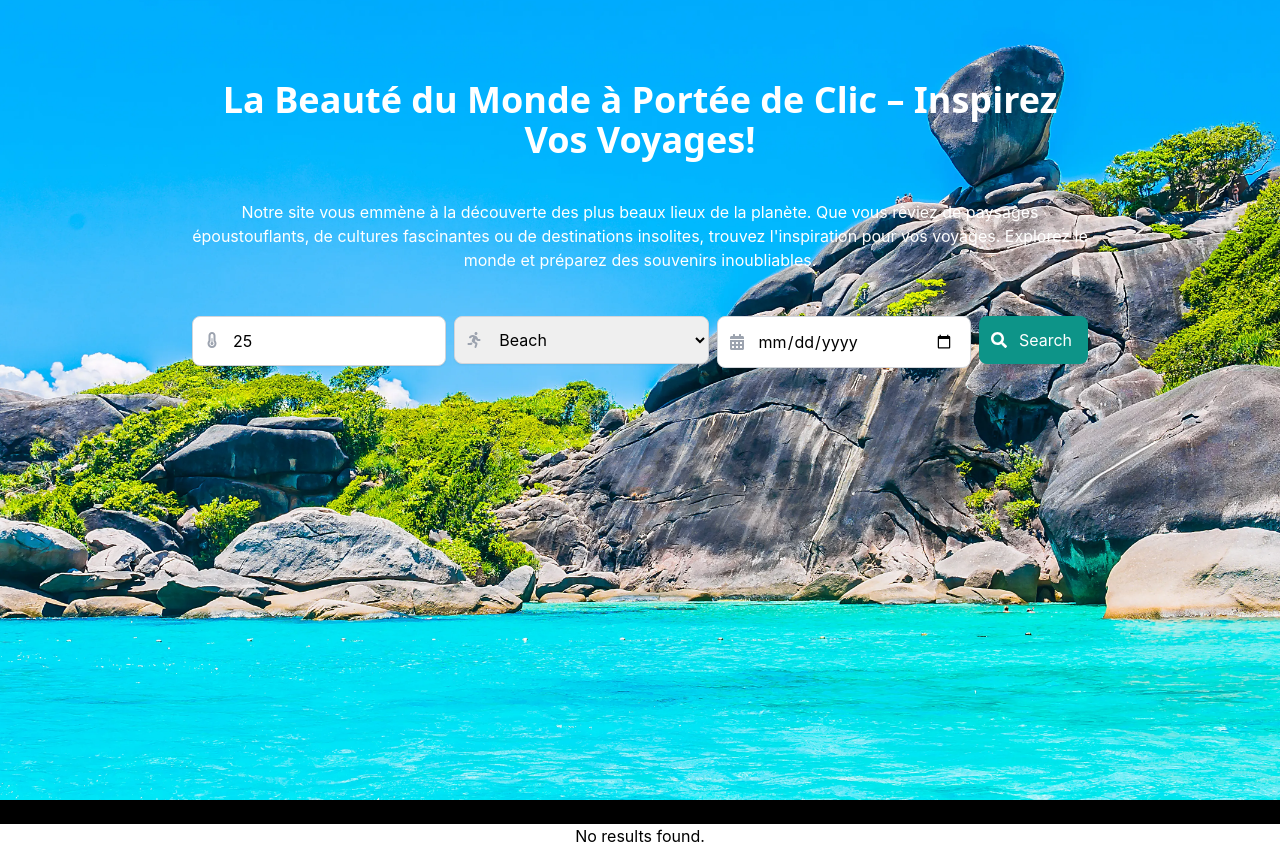
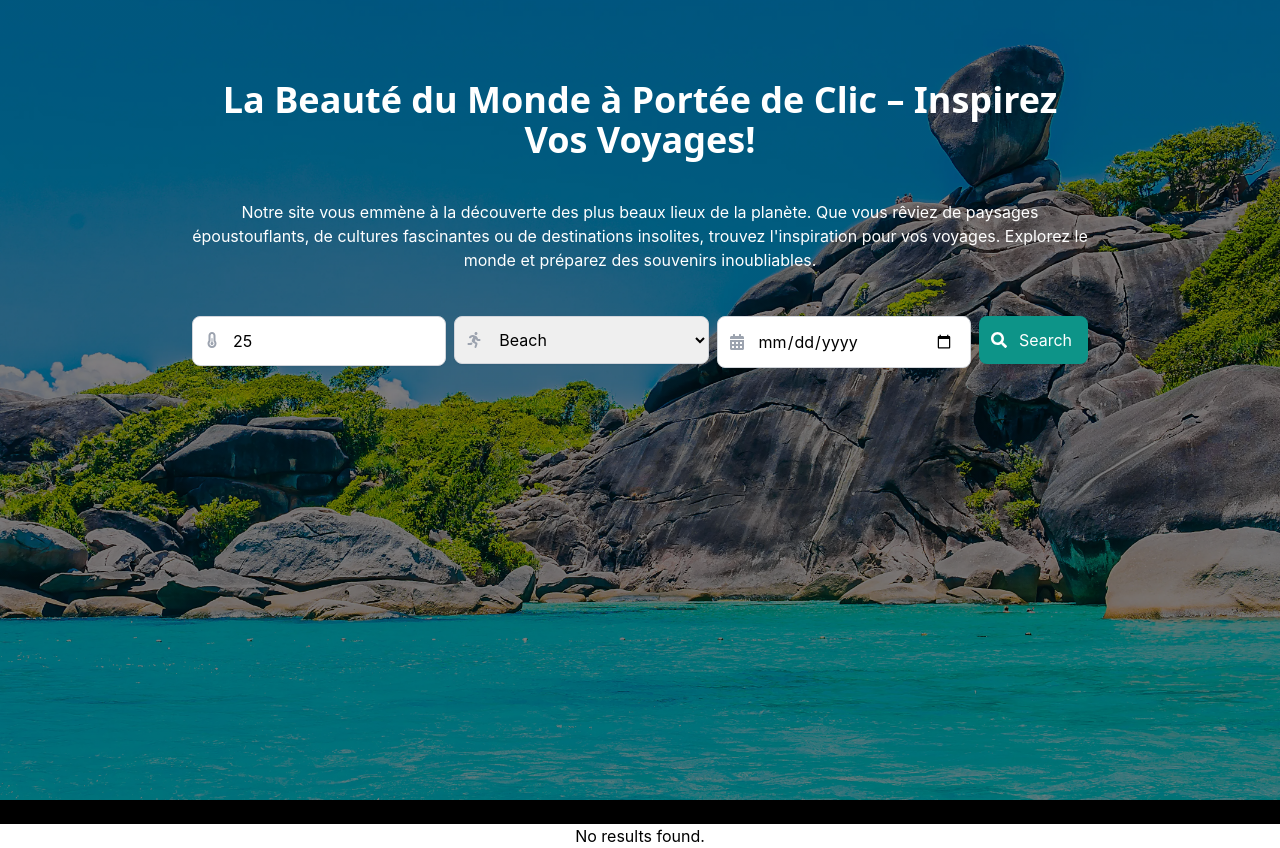
Before and after one commit to Aymankhallaf/travelSugestion, a React (Create React App) app in the folder frontend/: page / in a window 1280 px wide. Built offline with nearby package versions, Linux system fonts and the light colour scheme.

Commit message:
add bg color gray

```diff
--- a/frontend/src/components/search/Search.js
+++ b/frontend/src/components/search/Search.js
@@ -69,9 +69,10 @@ export function Search() {
     return (
         <div className=''>
             <div
-                style={{ backgroundColor: 'rgba(0, 0, 0.5)',
-                    backgroundImage: `url(${SearchBg})` }}
-                className="bg-gray-600 bg-cover bg-center h-screen bg-no-repeat">
+                style={{
+                    backgroundImage: `linear-gradient(rgba(0, 0, 0, 0.5), rgba(0, 0, 0, 0.5)), url(${SearchBg})`,
+                }}
+                className="bg-cover bg-center h-screen bg-no-repeat">
                 <div className='w-full max-w-4xl mx-auto flex flex-col gap-10'>
                     <h2 className='mt-20 text-4xl font-bold font-sans text-white'>La Beauté du Monde à Portée de Clic – Inspirez Vos Voyages!</h2>
                     <p className='text-white'>Notre site vous emmène à la découverte des plus beaux lieux de la planète. Que vous rêviez de paysages époustouflants, de cultures fascinantes ou de destinations insolites, trouvez l'inspiration pour vos voyages. Explorez le monde et préparez des souvenirs inoubliables.</p>
```
